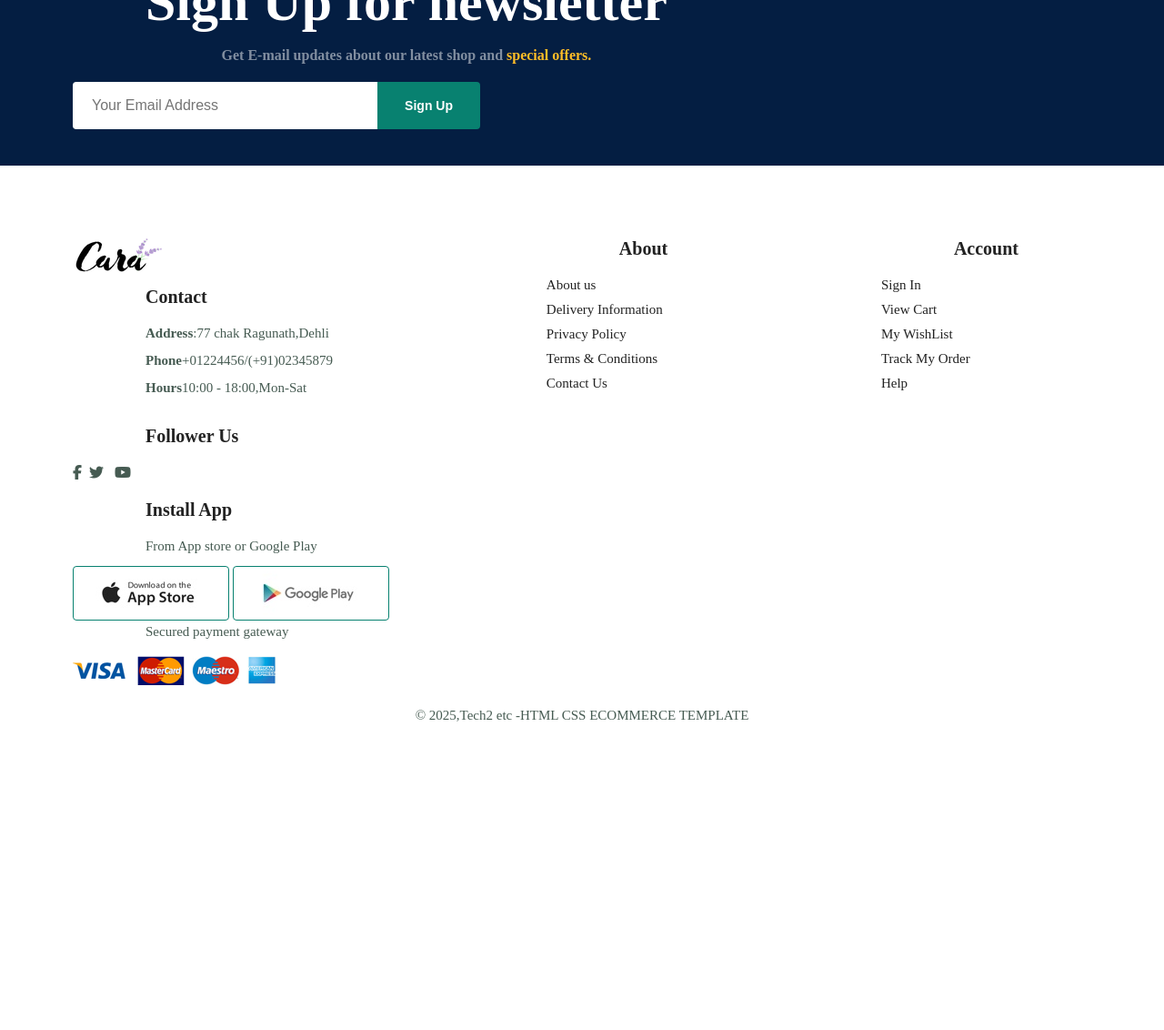
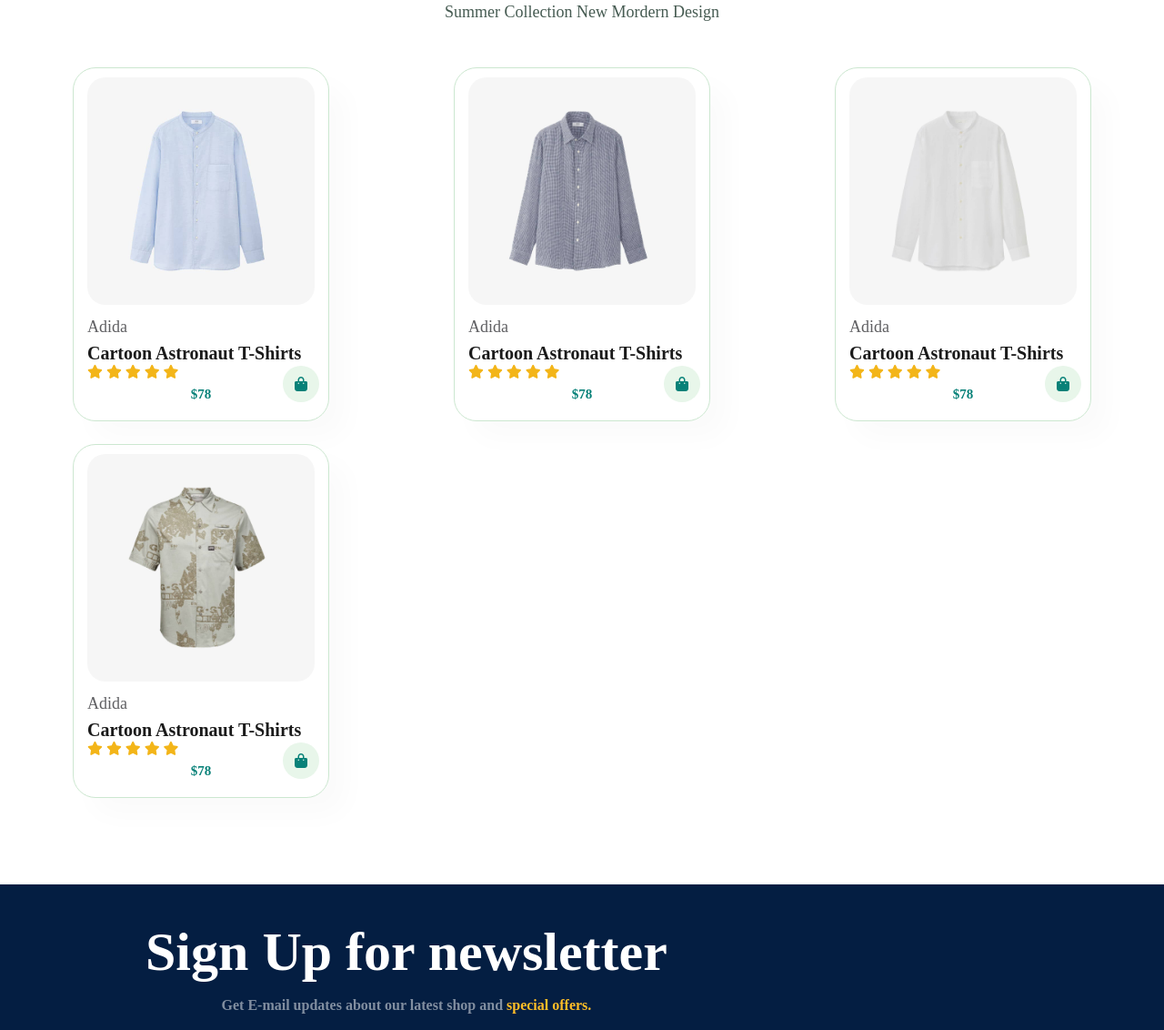
Before and after one commit to alka-tripathi/Ecommerce-Website, a plain HTML site: page singlePro.html in a window 1280 px wide. Shown: the part 890-2022 px from the top of the page at 91% size. Before the commit the page ends 1738 px from the top, so only its background shows below. Drawn offline with Linux system fonts and the light colour scheme.

Commit message:
single product page is formed!

```diff
--- a/singlePro.html
+++ b/singlePro.html
@@ -36,19 +36,19 @@
 
     <section id="prodetails" class="section-p1">
         <div class="single-pro-image">
-            <img src="Photos/Product/f1.jpg" width="100%" id="mainimg">
+            <img src="Photos/Product/f1.jpg" width="100%" id="main-img">
             <div class="small-img-group">
                 <div class="small-img-col">
-                    <img src="Photos/Product/f2.jpg" alt=""  width="100%" class="100%">
+                    <img src="Photos/Product/f2.jpg" alt=""  width="100%"  class="small-img">
                 </div>
                 <div class="small-img-col">
-                    <img src="Photos/Product/f3.jpg" alt=""  width="100%" class="100%">
+                    <img src="Photos/Product/f3.jpg" alt=""  width="100%"  class="small-img">
                 </div>
                 <div class="small-img-col">
-                    <img src="Photos/Product/f4.jpg" alt=""  width="100%" class="100%">
+                    <img src="Photos/Product/f4.jpg" alt=""  width="100%"  class="small-img">
                 </div>
                 <div class="small-img-col">
-                    <img src="Photos/Product/f5.jpg" alt=""  width="100%" class="100%">
+                    <img src="Photos/Product/f5.jpg" alt=""  width="100%"  class="small-img">
                 </div>
             </div>
         </div>
@@ -69,6 +69,89 @@
             <h4>Product Details</h4>
             <span>Lorem ipsum dolor sit amet consectetur adipisicing elit. Recusandae, quam perspiciatis doloribus magnam minus iste et qui itaque alias, iure nostrum quas provident. Quas mollitia soluta unde, autem ab ut.
             Officiis inventore nisi sequi doloribus aliquam pariatur voluptate mollitia necessitatibus? Neque doloremque at incidunt nam quisquam magni delectus eligendi corporis harum, dolorem perspiciatis culpa corrupti natus obcaecati, blanditiis est facere.</span>
+        </div>
+
+    </section>
+    <section id="product1" class="section-p1">
+
+
+
+        <h2>Featured Product</h2>
+        <p>Summer Collection New Mordern Design</p>
+
+        <div class="pro-container">
+            <div class="pro">
+                <img src="Photos/Product/n1.jpg" alt="">
+                <div class="des">
+                    <span>Adida</span>
+                    <h5>Cartoon Astronaut T-Shirts</h5>
+                    <div class="star">
+                        <i class="fas fa-star"></i>
+                        <i class="fas fa-star"></i>
+                        <i class="fas fa-star"></i>
+                        <i class="fas fa-star"></i>
+                        <i class="fas fa-star"></i>
+                    </div>
+                    <h4>$78</h4>
+                </div>
+                <a href="#"><i class="fa-solid fa-bag-shopping cart"></i></a>
+            </div>
+
+
+
+            <div class="pro">
+                <img src="Photos/Product/n2.jpg" alt="">
+                <div class="des">
+                    <span>Adida</span>
+                    <h5>Cartoon Astronaut T-Shirts</h5>
+                    <div class="star">
+                        <i class="fas fa-star"></i>
+                        <i class="fas fa-star"></i>
+                        <i class="fas fa-star"></i>
+                        <i class="fas fa-star"></i>
+                        <i class="fas fa-star"></i>
+                    </div>
+                    <h4>$78</h4>
+                </div>
+                <a href="#"><i class="fa-solid fa-bag-shopping cart"></i></a>
+            </div>
+
+            <div class="pro">
+                <img src="Photos/Product/n3.jpg" alt="">
+                <div class="des">
+                    <span>Adida</span>
+                    <h5>Cartoon Astronaut T-Shirts</h5>
+                    <div class="star">
+                        <i class="fas fa-star"></i>
+                        <i class="fas fa-star"></i>
+                        <i class="fas fa-star"></i>
+                        <i class="fas fa-star"></i>
+                        <i class="fas fa-star"></i>
+                    </div>
+                    <h4>$78</h4>
+                </div>
+                <a href="#"><i class="fa-solid fa-bag-shopping cart"></i></a>
+            </div>
+
+
+            <div class="pro">
+                <img src="Photos/Product/n4.jpg" alt="">
+                <div class="des">
+                    <span>Adida</span>
+                    <h5>Cartoon Astronaut T-Shirts</h5>
+                    <div class="star">
+                        <i class="fas fa-star"></i>
+                        <i class="fas fa-star"></i>
+                        <i class="fas fa-star"></i>
+                        <i class="fas fa-star"></i>
+                        <i class="fas fa-star"></i>
+                    </div>
+                    <h4>$78</h4>
+                </div>
+                <a href="#"><i class="fa-solid fa-bag-shopping cart"></i></a>
+            </div>
+
+
         </div>
 
     </section>
@@ -144,6 +227,33 @@
 </footer>
 
 
-    <script src="app.js"></script>
+    <script >
+        var mainImg = document.getElementById("main-img");
+        var smallImg = document.getElementsByClassName("small-img");
+
+        smallImg[0].onclick=function (){
+            mainImg.src=smallImg[0].src;
+        }
+        smallImg[1].onclick=function (){
+            mainImg.src=smallImg[1].src;
+        }
+        smallImg[2].onclick=function (){
+            mainImg.src=smallImg[2].src;
+        }
+        smallImg[3].onclick=function (){
+            mainImg.src=smallImg[3].src;
+        }
+
+
+        // for (let i = 0; i < smallImg.length; i++) {
+        //     smallImg[i].onclick = function () {
+        //         mainImg.src = this.src;
+        //     }
+        // }
+
+
+
+
+    </script>
 </body>
 </html>
```
Also changed, not shown: shop.html (+1 -1 lines).
